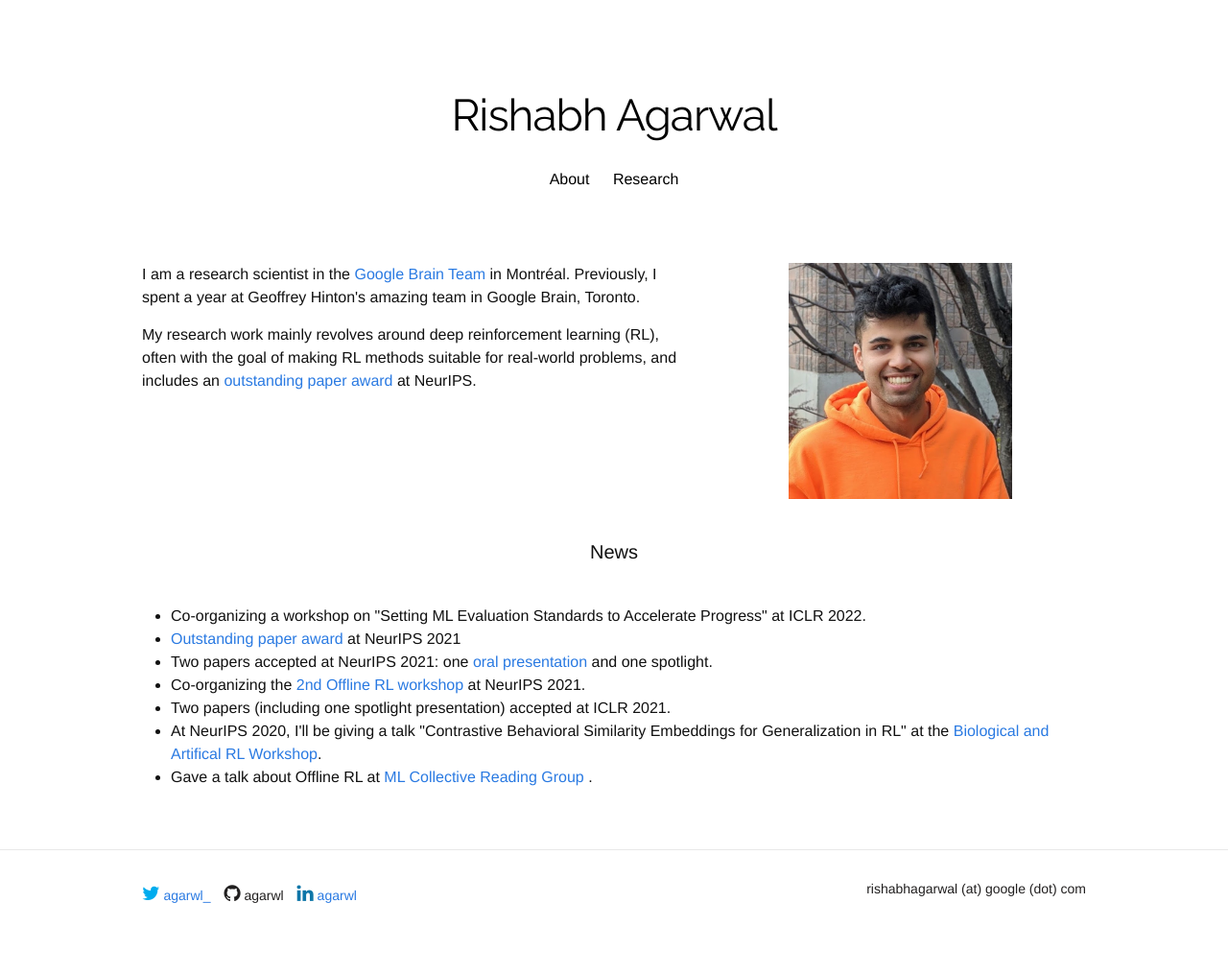
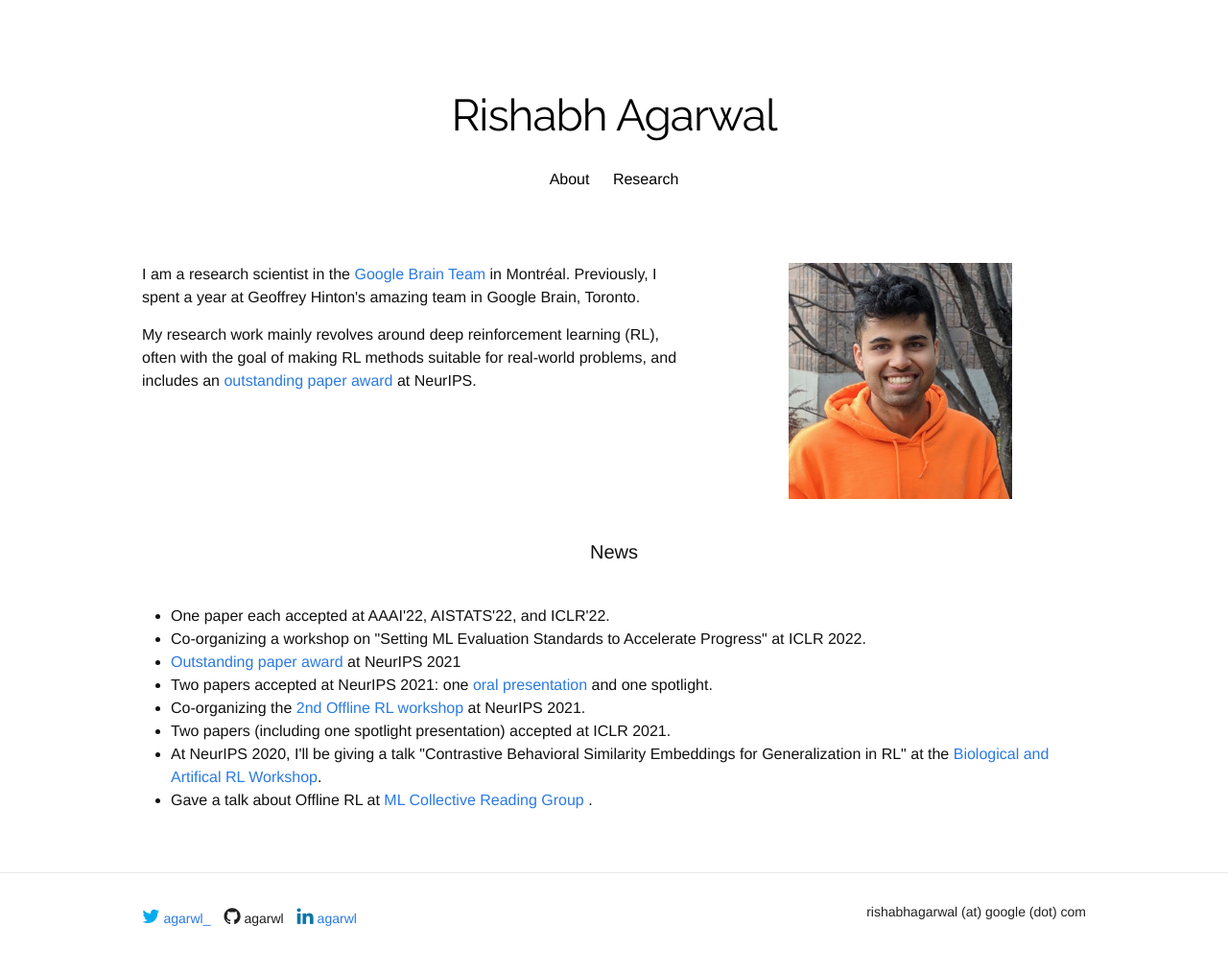
Before and after one commit to agarwl/agarwl.github.io, a Jekyll site: the page built from index.html, in a window 1280 px wide. Shown: the whole page at 96% size. Built offline with Jekyll 4.4.1, drawn with Linux system fonts in a browser that asks for light colours; nearby versions of some CDN libraries; some web fonts are replaced; a style sheet for code colours, icons or effects is not loaded; before the commit the page ends 991 px from its top, so only the background shows below that.

Commit message:
Update index.html

```diff
--- a/index.html
+++ b/index.html
@@ -23,6 +23,7 @@ title: "Rishabh Agarwal"
 
 <h1 class="page-heading">News</h1>
 <ul>
+  <li> One paper each accepted at AAAI'22, AISTATS'22, and ICLR'22. </li>
   <li> Co-organizing a workshop on "Setting ML Evaluation Standards to Accelerate Progress" at ICLR 2022. </li>
   <Li> <a href="https://blog.neurips.cc/2021/11/30/announcing-the-neurips-2021-award-recipients/?s=09">Outstanding paper award</a> at NeurIPS 2021 </li>
   <li> Two papers accepted at NeurIPS 2021: one <a href="https://agarwl.github.io/rliable/"> oral presentation </a> and one spotlight. </li>
```
